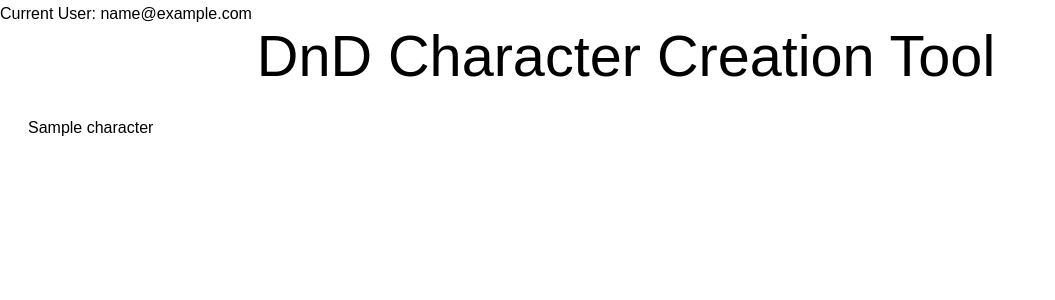
After one commit to DamonK19/DnD-Character-Sheet-Generator, a PHP site: page /viewchars.php in a window 1280 px wide. The commit adds this page. Shown: the top 300 px of the page, without its empty margins (0-1055 px from the left). Run offline with PHP 8.4, Linux system fonts and the light colour scheme; the visitor is signed in with stand-in values (Sample User, id 1); tables that the repository leaves empty hold one stand-in row (values such as "Sample post").

Commit message:
Displays current user, viewchars lists current characters

```diff
--- a/public/login.php
+++ b/public/login.php
@@ -10,7 +10,7 @@
 
     $email = mysqli_real_escape_string($con,$_POST['email']);
     $password = mysqli_real_escape_string($con,$_POST['password']);
-
+    $_SESSION['email'] = $_POST['email'];
     if ($email != "" && $password != ""){
 
         $sql_query = "select id from users where email='".$email."' and password='".$password."'";
--- a/public/manageCharacter.php
+++ b/public/manageCharacter.php
@@ -23,6 +23,11 @@
 			<li><a href="delete.php"><strong>Delete</strong></a> - Delete a Character</li>
 		</ul>
 	</div>
+  <div class="grid desk-one-third text-center">
+		<ul>
+			<li><a href="viewchars.php"><strong>View Characters</strong></a> - View all created Characters</li>
+		</ul>
+	</div>
 </div>
 
 
--- a/public/templates/header.php
+++ b/public/templates/header.php
@@ -1,6 +1,9 @@
 <!doctype html>
 <html lang="en">
-
+<?php
+session_start();
+ echo "Current User: ", $_SESSION['email'];
+?>
 <head>
 	<meta charset="utf-8">
 	<meta http-equiv="x-ua-compatible" content="ie=edge">
--- /dev/null
+++ b/public/viewchars.php
@@ -0,0 +1,49 @@
+<?php require "templates/header.php"; ?>
+<?php
+session_start();
+
+    $mysqli = NEW MySQLi('localhost','root','root','dnd');
+    $resultSet = $mysqli->query("SELECT character_name FROM characters WHERE pid =".$_SESSION['id']);
+
+    $character_name = array();
+
+    while($rows = $resultSet->fetch_assoc())
+    {
+     array_push($character_name,$rows['character_name']);
+    }
+    $array_length = count($character_name);
+      for($i = 0; $i<$array_length; $i++){
+        echo $character_name[$i], "<br>";
+
+      }
+?>
+
+
+
+
+
+
+
+
+
+
+
+
+
+
+
+
+
+
+
+
+
+
+
+
+
+
+
+
+
+<?php include "templates/footer.php"; ?>
```
